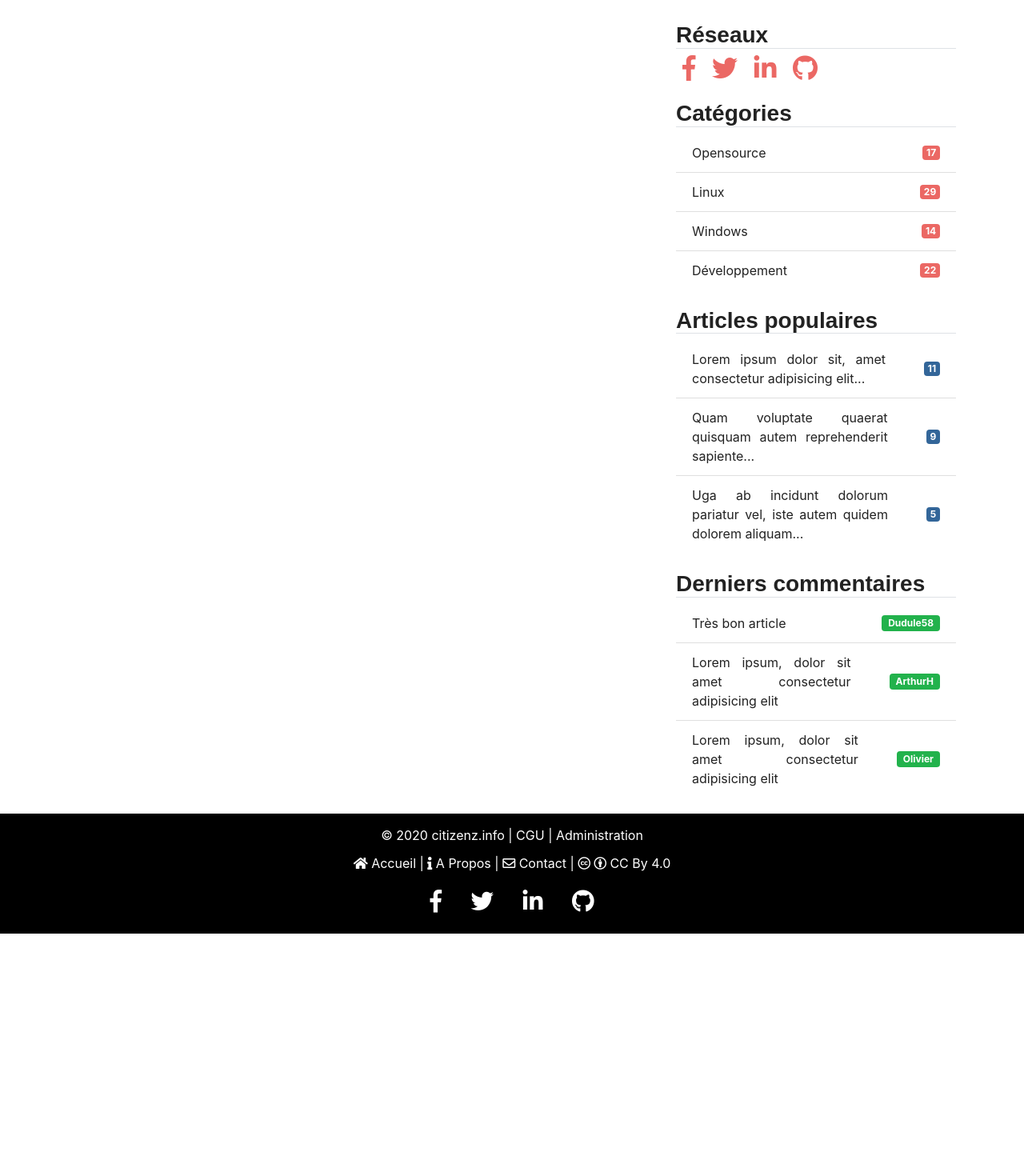
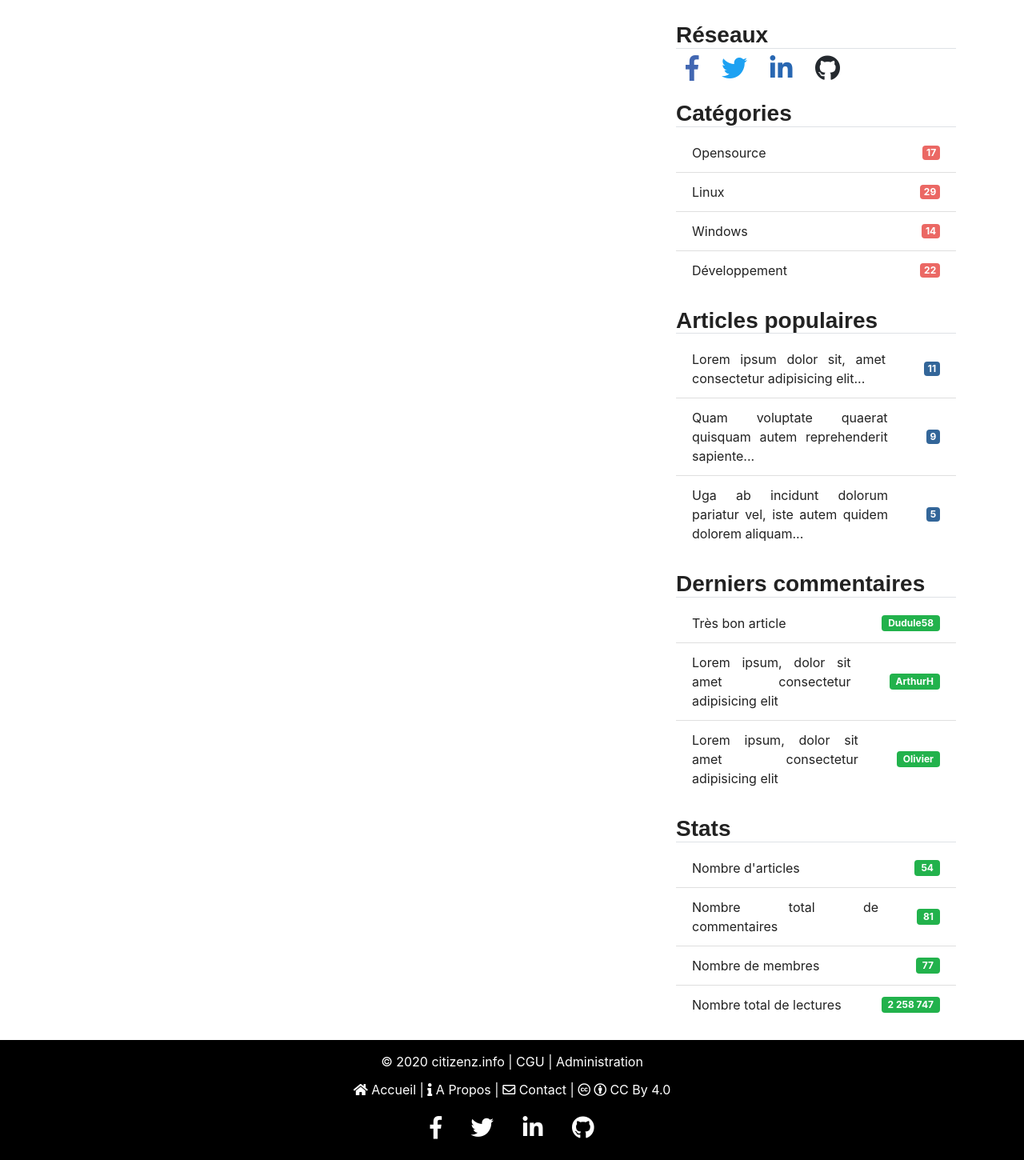
Before and after one commit to citizenz7/citizenz-blog, a Symfony app: template templates/home/index.html.twig in a window 1280 px wide. Shown: the part 59-1509 px from the top of the page at 80% size. Before the commit the page ends 1226 px from the top, so only its background shows below. Run offline with Twig, Linux system fonts and the light colour scheme; the template is opened without the code that fills it, so the values that code supplies are empty; some libraries are stand-ins or nearby versions; some web fonts are replaced.

Commit message:
sidebar ajouts

```diff
--- a/src/Controller/HomeController.php
+++ b/src/Controller/HomeController.php
@@ -5,7 +5,6 @@ namespace App\Controller;
 use App\Entity\Articles;
 use Knp\Component\Pager\PaginatorInterface;
 use Symfony\Component\HttpFoundation\Request;
-use Symfony\Component\HttpFoundation\Response;
 use Symfony\Component\Routing\Annotation\Route;
 use Symfony\Bundle\FrameworkBundle\Controller\AbstractController;
 
--- a/templates/home/sidebar.html.twig
+++ b/templates/home/sidebar.html.twig
@@ -1,9 +1,9 @@
 <div class="col-sm-4 mt-3 text-justify">
     <h3 class="border-bottom">Réseaux</h3>
-    <a href="#" target="_blank" class="px-1"><i class="fab fa-facebook-f px-1 fa-2x"></i></a>
-    <a href="#" target="_blank" class="px-1"><i class="fab fa-twitter px-1 fa-2x"></i></a>
-    <a href="#" target="_blank" class="px-1"><i class="fab fa-linkedin-in px-1 fa-2x"></i></a>
-    <a href="#" target="_blank" class="px-1"><i class="fab fa-github px-1 fa-2x"></i></a>
+    <a href="#" target="_blank" class="px-1" style="color:#4267B2;"><i class="fab fa-facebook-f px-2 fa-2x"></i></a>
+    <a href="#" target="_blank" class="px-1" style="color:#1DA1F2;"><i class="fab fa-twitter px-2 fa-2x"></i></a>
+    <a href="#" target="_blank" class="px-1" style="color:#2867B2;"><i class="fab fa-linkedin-in px-2 fa-2x"></i></a>
+    <a href="#" target="_blank" class="px-1" style="color:#24292E;"><i class="fab fa-github px-2 fa-2x"></i></a>
     <h3 class="mt-4 border-bottom">Catégories</h3>
     <ul class="list-group list-group-flush">
         <li class="list-group-item d-flex justify-content-between align-items-center">Opensource <span
@@ -37,4 +37,15 @@
                 amet consectetur adipisicing elit</a> <span
                 class="badge badge-success rounded py-1 px-2 ml-5">Olivier</span></li>
     </ul>
+    <h3 class="mt-4 border-bottom">Stats</h3>
+    <ul class="list-group list-group-flush">
+        <li class="list-group-item d-flex justify-content-between align-items-center">Nombre d'articles
+            <span class="badge badge-success rounded py-1 px-2 ml-5">54</span></li>
+        <li class="list-group-item d-flex justify-content-between align-items-center">Nombre total de commentaires<span
+                class="badge badge-success rounded py-1 px-2 ml-5">81</span></li>
+        <li class="list-group-item d-flex justify-content-between align-items-center">Nombre de membres<span
+                class="badge badge-success rounded py-1 px-2 ml-5">77</span></li>
+        <li class="list-group-item d-flex justify-content-between align-items-center">Nombre total de lectures<span
+                class="badge badge-success rounded py-1 px-2 ml-5">{{2258747 | number_format(0, '', ' ') }}</span></li>
+    </ul>
 </div>
```
